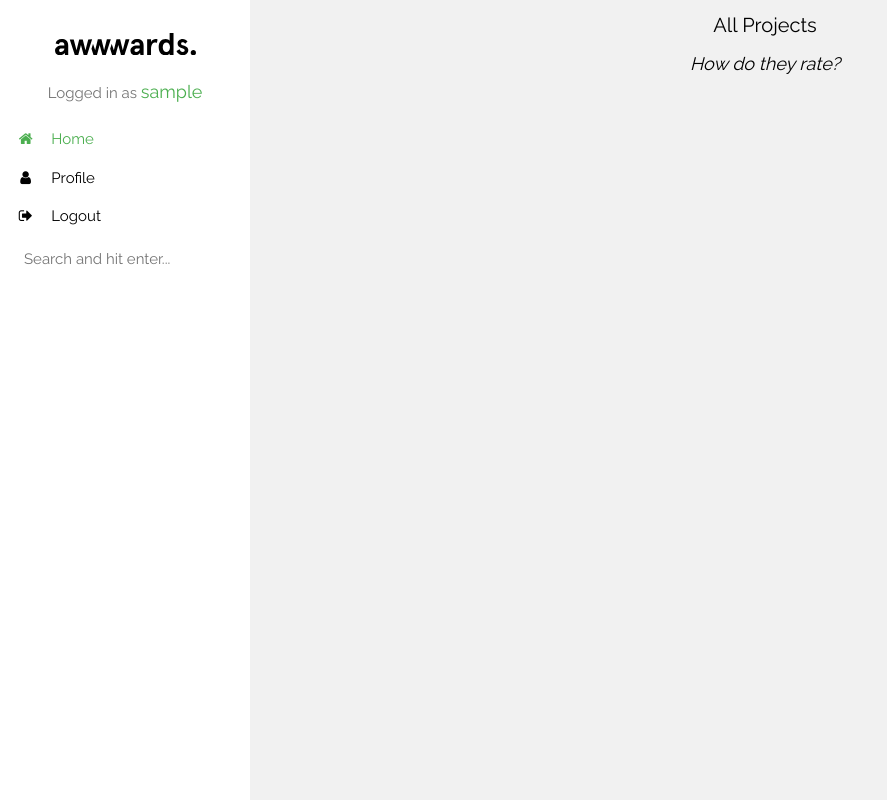
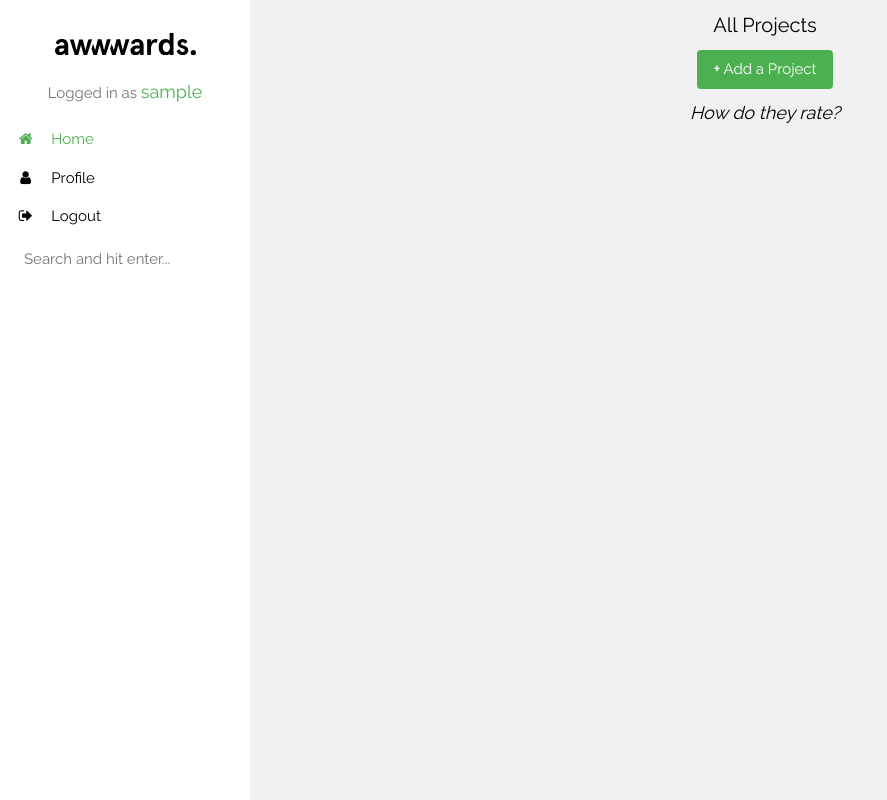
Before and after one commit to Omtatah/Awwwardr, a Django app: page /home/ in a window 1280 px wide. Shown: the whole page, without its empty margins (0-887 px from the left). Run offline with Django 3.2, Linux system fonts and the light colour scheme; the visitor is signed in with stand-in values (Sample User, id 1); data that the repository does not hold is empty; some libraries are stand-ins or nearby versions.

Commit message:
add functionality to lead to making your project

```diff
--- a/awewards/templates/index.html
+++ b/awewards/templates/index.html
@@ -105,6 +105,9 @@
 
         <div class="w3-row-padding">
             <h4 class="w3-center">All Projects</h4>
+            <div class="w3-center"><a class="w3-button w3-round w3-green" href="{%url 'post'%}"><b>+ </b>Add a
+                    Project</a>
+            </div>
             <h5 class="w3-center"><em>How do they rate?</em></h5>
             {%for project in all_projects%}
             <div class="w3-third w3-container w3-margin-bottom ">
--- a/awewards/templates/profile.html
+++ b/awewards/templates/profile.html
@@ -110,7 +110,8 @@
             <h5 class="w3-center">My Projects</h5>
             <div class="w3-center"><a class="w3-button w3-round w3-green" href="{%url 'post'%}"><b>+ </b>Add a
                     Project</a>
-            </div><br>
+            </div>
+            <br>
             {%for project in my_projects%}
             <div class="w3-third w3-container w3-margin-bottom ">
                 <img src="{{project.project_photo.url}}" alt="project_photo" style="width:100%"
```
